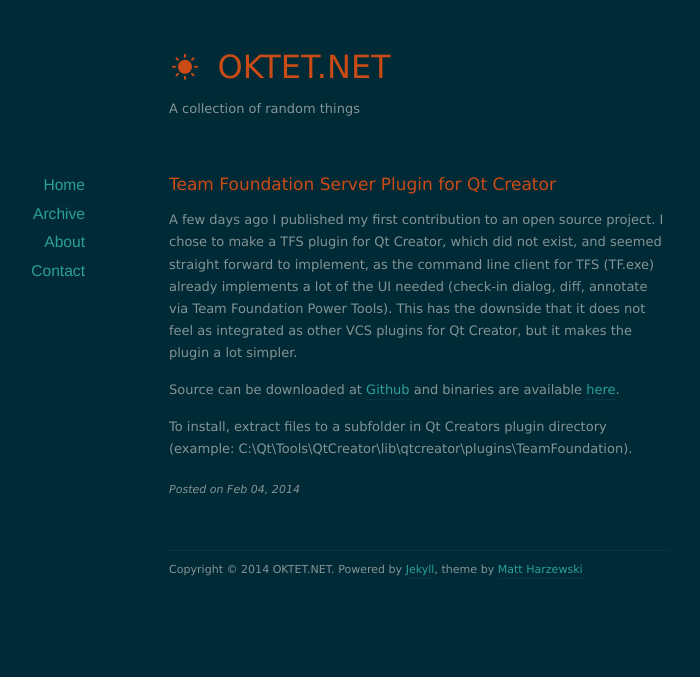
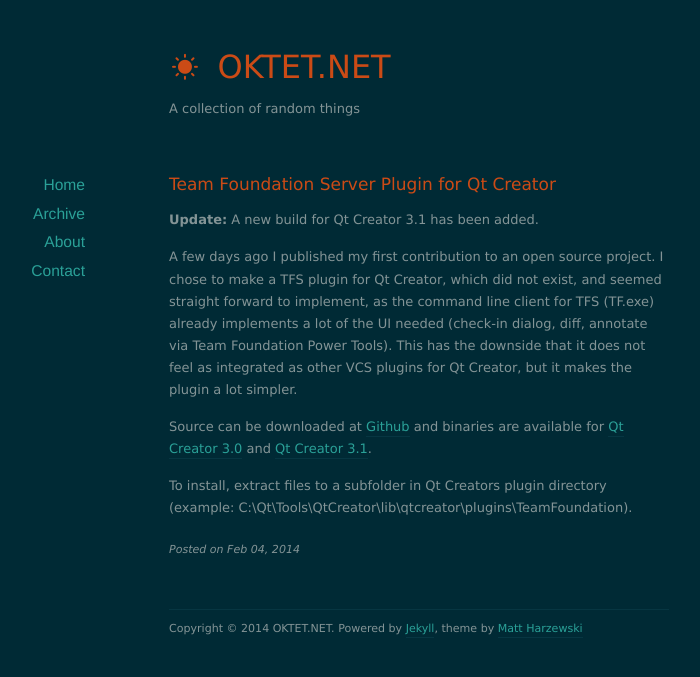
Before and after one commit to jesperhh/jesperhh.github.io, a Jekyll site: the page built from _posts/2014-02-04-team-foundation-server-plugin-for-qt-creator.markdown, in a window 1280 px wide. Shown: the top 677 px of the page, without its empty margins (221-921 px from the left). Built offline with Jekyll 4.4.1, drawn with Linux system fonts in a browser that asks for light colours; nearby versions of some CDN libraries; comment, search, counter and statistics services are not loaded.

Commit message:
New build of Team Foundation plugin for Qt Creator 3.1

```diff
--- a/_posts/2014-02-04-team-foundation-server-plugin-for-qt-creator.markdown
+++ b/_posts/2014-02-04-team-foundation-server-plugin-for-qt-creator.markdown
@@ -5,8 +5,10 @@
 categories: development
 ---
 
+**Update:** A new build for Qt Creator 3.1 has been added.
+
 A few days ago I published my first contribution to an open source project. I chose to make a TFS plugin for Qt Creator, which did not exist, and seemed straight forward to implement, as the command line client for TFS (TF.exe) already implements a lot of the UI needed (check-in dialog, diff, annotate via Team Foundation Power Tools). This has the downside that it does not feel as integrated as other VCS plugins for Qt Creator, but it makes the plugin a lot simpler.
 
-Source can be downloaded at [Github](https://github.com/jesperhh/teamfoundation) and binaries are available [here]({{ site.url }}/files/teamfoundation.zip).
+Source can be downloaded at [Github](https://github.com/jesperhh/teamfoundation) and binaries are available for [Qt Creator 3.0]({{ site.url }}/files/teamfoundation.zip) and [Qt Creator 3.1]({{ site.url }}/files/teamfoundation310.zip).
 
 To install, extract files to a subfolder in Qt Creators plugin directory (example: C:\Qt\Tools\QtCreator\lib\qtcreator\plugins\TeamFoundation).
```
Also changed, not shown: 1 other file.
